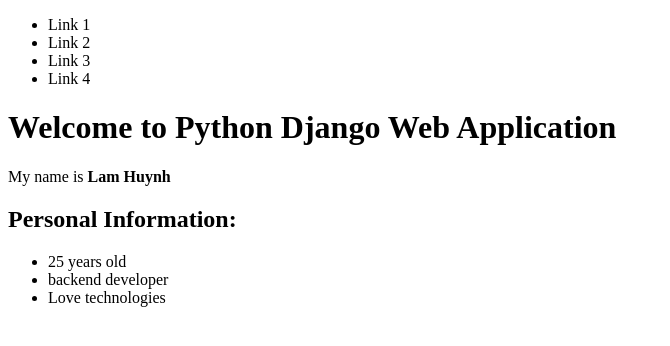
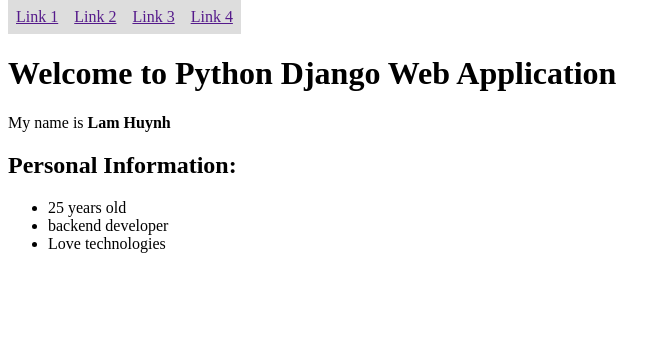
Before and after one commit to lamhuynhb779/learn-django, a Django app: page /polls/ in a window 1280 px wide. Shown: the part 148-494 px from the top of the page, without its empty margins (0-670 px from the left). Run offline with Django 3.2, Linux system fonts and the light colour scheme.

Commit message:
update base.html template

```diff
--- a/mysite/polls/templates/polls/base.html
+++ b/mysite/polls/templates/polls/base.html
@@ -9,6 +9,22 @@
             background-color: #ccc;
             color: #FFF;
         }
+        .menu ul {
+            list-style-type: none;
+            margin: 0;
+            padding: 0;
+            overflow: hidden;
+        }
+
+        .menu ul li {
+            float: left;
+        }
+
+        .menu ul li a {
+            display: block;
+            padding: 8px;
+            background-color: #dddddd;
+        }
     </style>
 </head>
 <body>
@@ -17,10 +33,10 @@
     </div>
     <div class="menu">
         <ul>
-            <li>Link 1</li>
-            <li>Link 2</li>
-            <li>Link 3</li>
-            <li>Link 4</li>
+            <li><a href="">Link 1</a></li>
+            <li><a href="">Link 2</a></li>
+            <li><a href="">Link 3</a></li>
+            <li><a href="">Link 4</a></li>
         </ul>
     </div>
     <div class="content">
```
Also changed, not shown: mysite/db.sqlite3.
